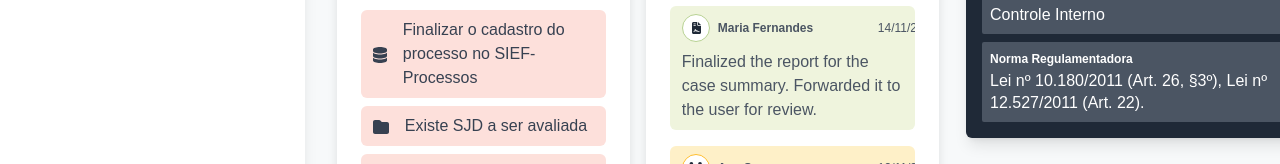
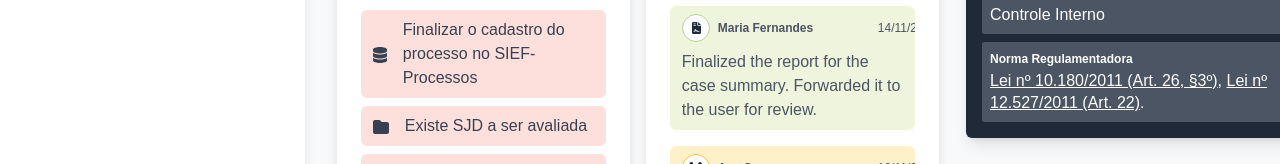
Before and after one commit to guilhermeteles/eprocesso, a React (Vite) app: page / in a window 1280 px wide. Both pictures are taken after a click on the element "Processo Sigiloso". Shown: the part 202-366 px from the top of the page. Built offline with nearby package versions, Linux system fonts and the light colour scheme.

Commit message:
links processo sigiloso

```diff
--- a/src/components/SigilosoTooltip.jsx
+++ b/src/components/SigilosoTooltip.jsx
@@ -145,9 +145,29 @@ const SigilosoTooltip = ({ showFixedTooltip, onClose, initialPosition }) => {
         <p className="text-[16px] leading-[22px]">Controle Interno</p>
       </div>
 
-      <div className="flex flex-col gap-0.5 bg-gray-600 rounded-sm p-2" onClick={(e) => handleCopy('Lei nº 10.180/2011 (Art. 26, §3º), Lei nº 12.527/2011 (Art. 22).', e)}>
+      <div className="flex flex-col gap-0.5 bg-gray-600 rounded-sm p-2">
         <p className="font-bold text-[12px]">Norma Regulamentadora</p>
-        <p className="text-[16px] leading-[22px]">Lei nº 10.180/2011 (Art. 26, §3º), Lei nº 12.527/2011 (Art. 22).</p>
+        <p className="text-[16px] leading-[22px]">
+  <a
+    href="https://www.planalto.gov.br/ccivil_03/leis/leis_2001/l10180.htm"
+    target="_blank"
+    rel="noopener noreferrer"
+    className=" underline"
+  >
+    Lei nº 10.180/2011 (Art. 26, §3º)
+  </a>
+  ,&nbsp;
+  <a
+    href="https://www.planalto.gov.br/ccivil_03/_ato2011-2014/2011/lei/l12527.htm"
+    target="_blank"
+    rel="noopener noreferrer"
+    className=" underline"
+  >
+    Lei nº 12.527/2011 (Art. 22)
+  </a>
+  .
+</p>
+
       </div>
       {/* Copied Message */}
       {copied && (
```
